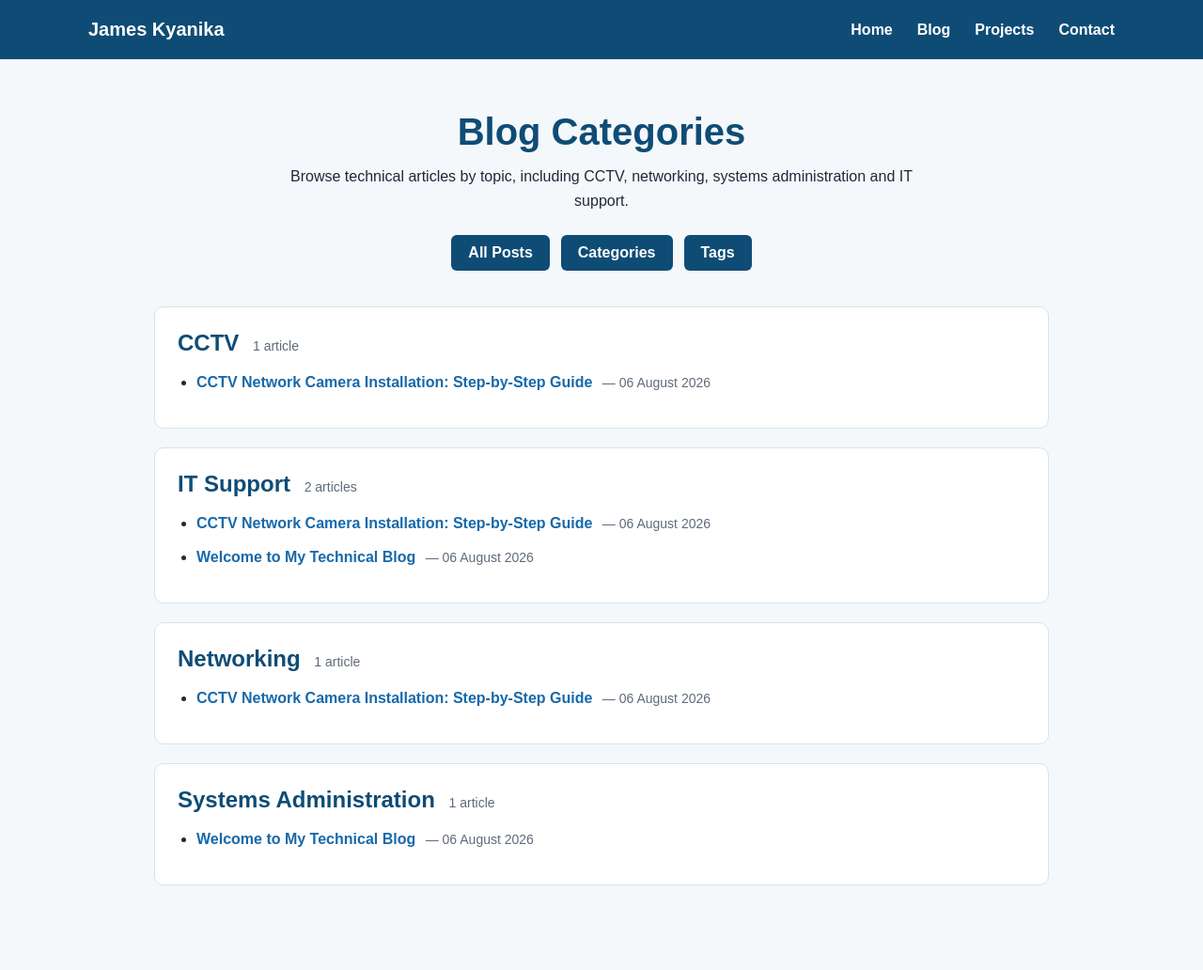
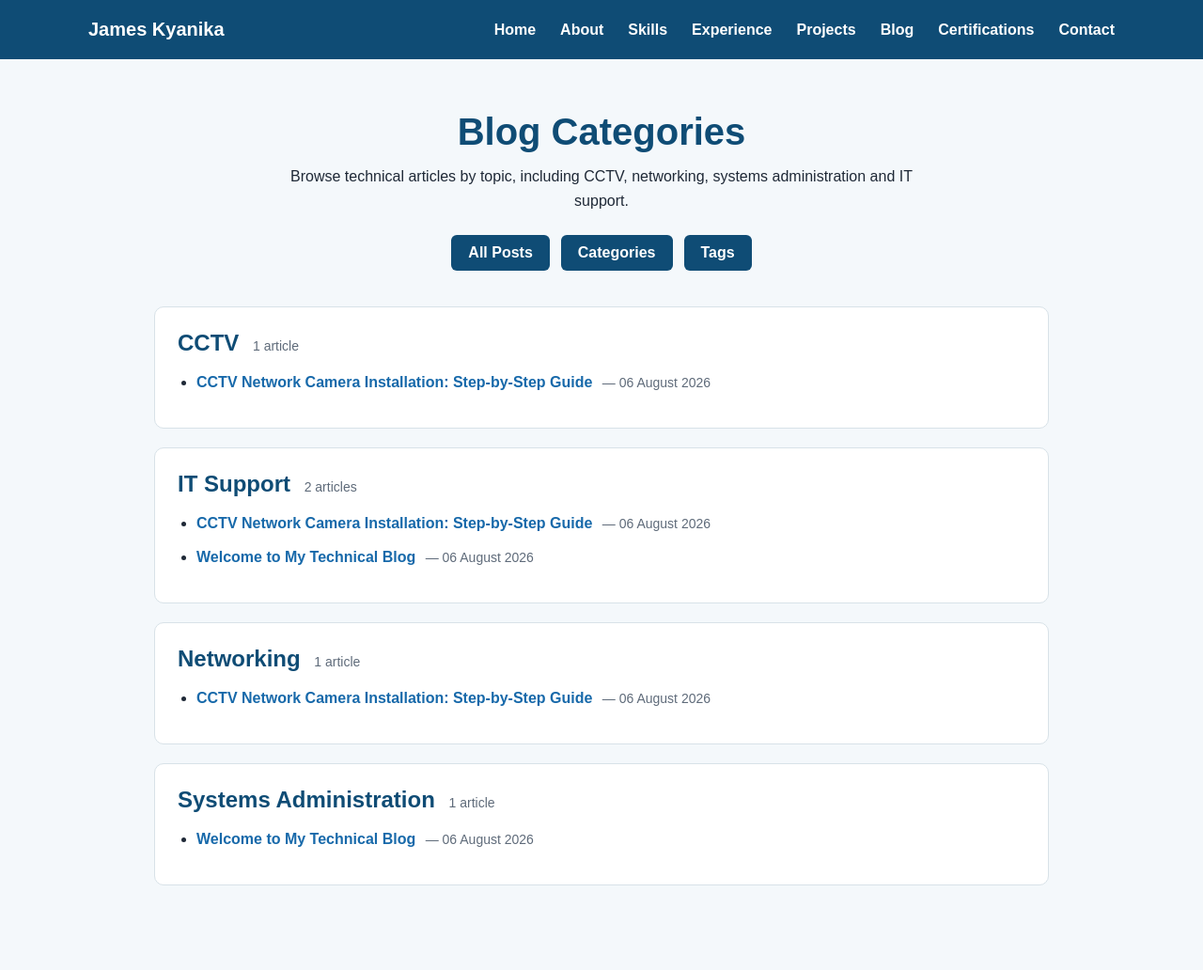
Before and after one commit to Jameskyanika/Jameskyanika.github.io, a Jekyll site: the page built from categories.html, in a window 1280 px wide. Shown: the whole page at 94% size. Built offline with Jekyll 4.4.1, drawn with Linux system fonts in a browser that asks for light colours.

Commit message:
Update categories.html
Commit categories changes to main branch

```diff
--- a/categories.html
+++ b/categories.html
@@ -191,8 +191,12 @@ description: Browse James Kyanika's technical blog articles by category, includi
 
     <div>
       <a href="/">Home</a>
+      <a href="/#about">About</a>
+      <a href="/#skills">Skills</a>
+      <a href="/#experience">Experience</a>
+      <a href="/#projects">Projects</a>
       <a href="/blog/">Blog</a>
-      <a href="/#projects">Projects</a>
+      <a href="/#certifications">Certifications</a>
       <a href="/#contact">Contact</a>
     </div>
   </nav>
```
